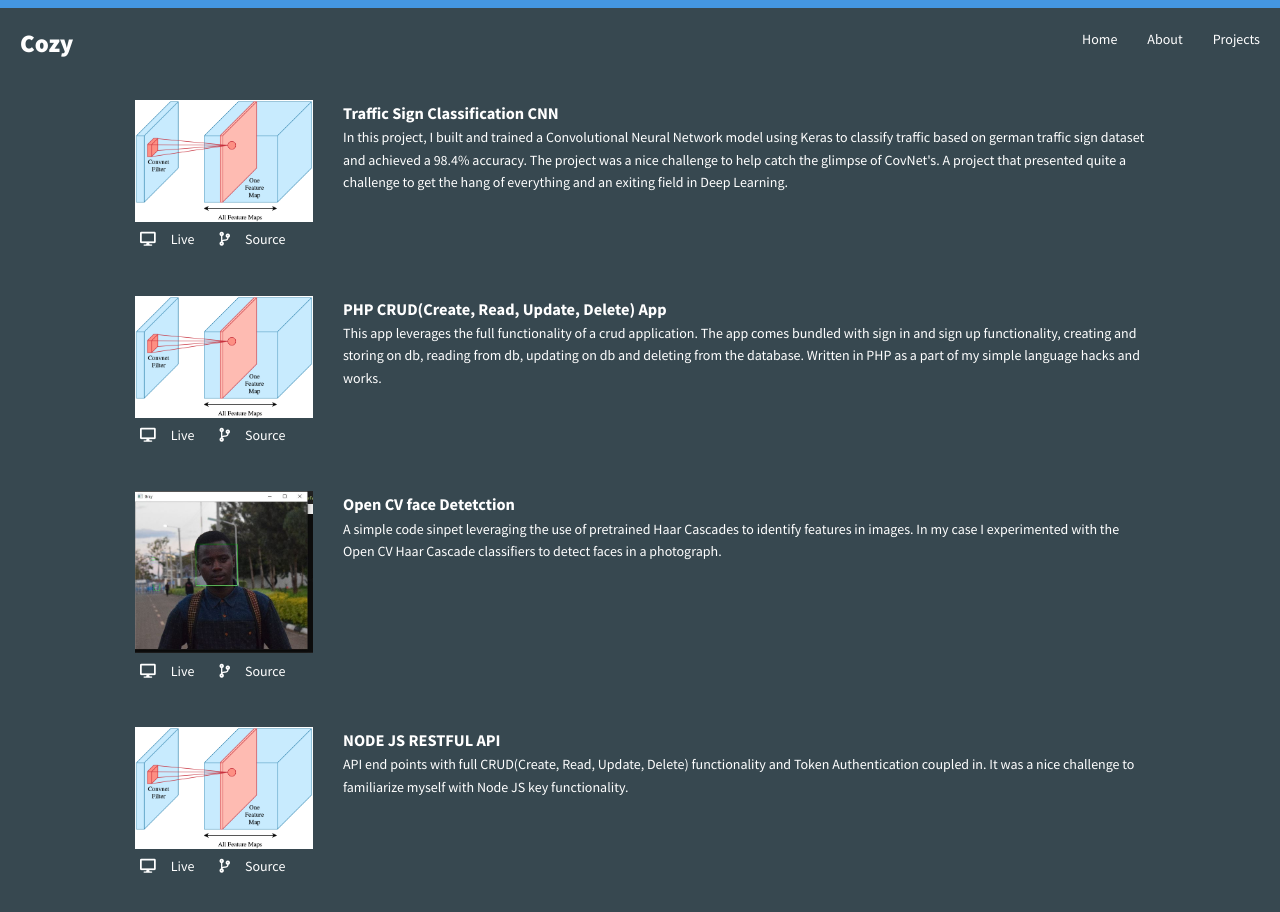
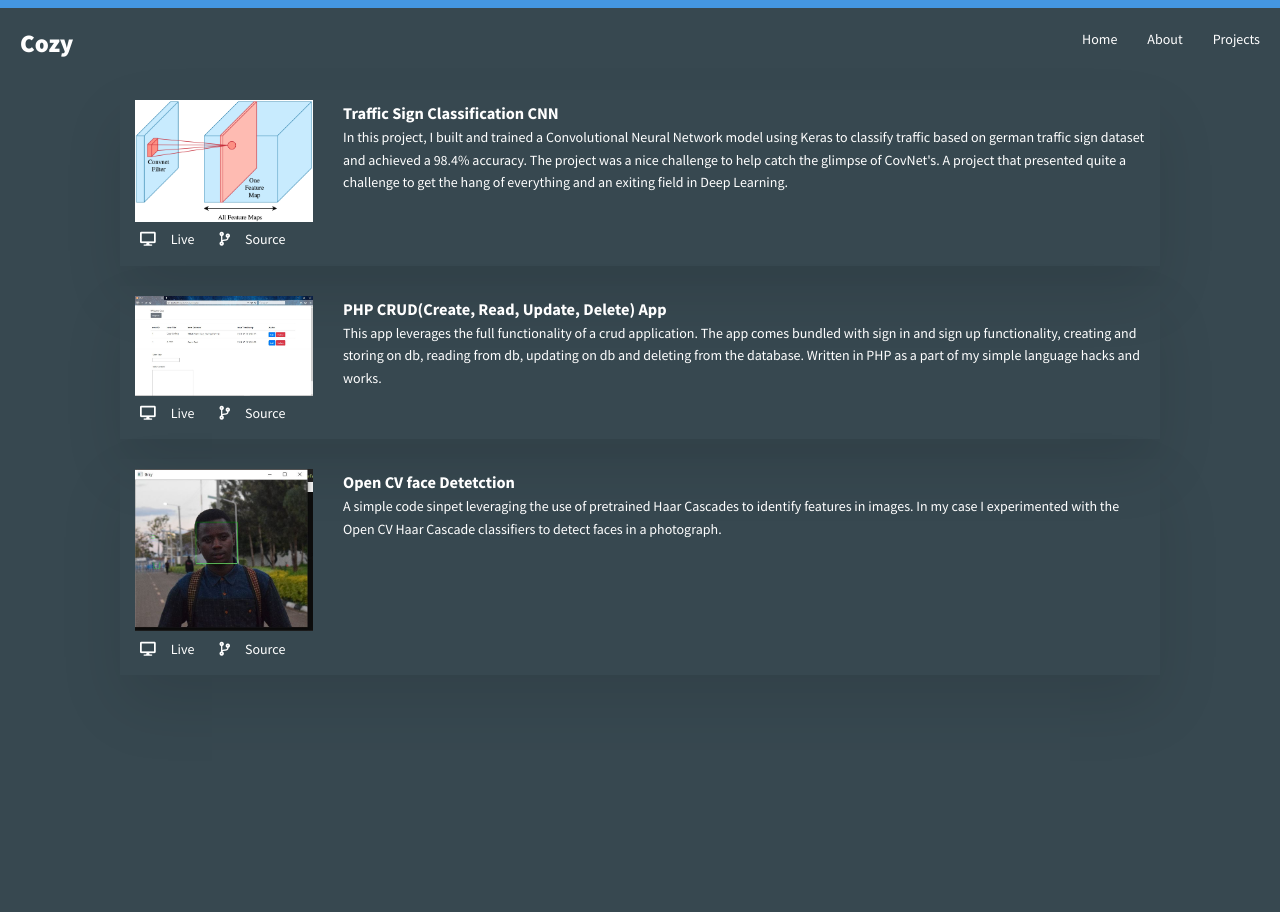
Before and after one commit to ItsCosmas/itscosmas.github.io, a React (Create React App) app: page /projects in a window 1280 px wide. After the commit the page ends 800 px from the top, so only its background shows below. Built offline with nearby package versions, Linux system fonts and the light colour scheme.

Commit message:
Styled and added small mods to this component

```diff
--- a/src/components/projects/projects.js
+++ b/src/components/projects/projects.js
@@ -1,5 +1,6 @@
 import React from 'react';
 import cnn from '../../assets/images/convnet.png';
+import crud from '../../assets/images/CRUD.JPG'
 import detectedPic from '../../assets/images/detected.JPG';
 
 const projects = (props) => {
@@ -8,7 +9,7 @@ const projects = (props) => {
             {/* /////////////////////////////////////////////////////////////////////////////////////////////////////////
             /////////////////////////PROJECT 1 //////////////////////////////////////////////////////////////////////////
             /////////////////////////////////////////////////////////////////////////////////////////////////////////// */}
-            <div className="row">
+            <div className="row box-style">
                 <div className="project-box__banner">
                     <img src={cnn} alt="convnet" />
                     <div className="project-box__banner-links">
@@ -28,9 +29,9 @@ const projects = (props) => {
             {/* /////////////////////////////////////////////////////////////////////////////////////////////////////////
             /////////////////////////PROJECT 2 //////////////////////////////////////////////////////////////////////////
             /////////////////////////////////////////////////////////////////////////////////////////////////////////// */}
-            <div className="row">
+            <div className="row box-style">
                 <div className="project-box__banner">
-                    <img src={cnn} alt="convnet" />
+                    <img src={crud} alt="convnet" />
                     <div className="project-box__banner-links">
                         <a href={`kaw`} className={`link link--inactive`}><i className="fas fa-desktop"></i><span>Live</span></a>
                         <a href={`https://github.com/ItsCosmas/PHP-CRUD-app`} className={`link`}><i className="fas fa-code-branch"></i><span>Source</span></a>
@@ -48,7 +49,7 @@ const projects = (props) => {
             {/* /////////////////////////////////////////////////////////////////////////////////////////////////////////
             /////////////////////////PROJECT 3 //////////////////////////////////////////////////////////////////////////
             /////////////////////////////////////////////////////////////////////////////////////////////////////////// */}
-            <div className="row">
+            <div className="row box-style">
                 <div className="project-box__banner">
                     <img src={detectedPic} alt="convnet" />
                     <div className="project-box__banner-links">
@@ -64,25 +65,6 @@ const projects = (props) => {
                     </p>
                 </div>
             </div>
-            {/* /////////////////////////////////////////////////////////////////////////////////////////////////////////
-            /////////////////////////PROJECT 4 //////////////////////////////////////////////////////////////////////////
-            /////////////////////////////////////////////////////////////////////////////////////////////////////////// */}
-            <div className="row">
-                <div className="project-box__banner">
-                    <img src={cnn} alt="convnet" />
-                    <div className="project-box__banner-links">
-                        <a href={`kaw`} className={`link link--inactive`}><i className="fas fa-desktop"></i><span>Live</span></a>
-                        <a href={`hg`} className={`link`}><i className="fas fa-code-branch"></i><span>Source</span></a>
-                    </div>
-                </div>
-                <div className="project-box__desc">
-                    <h3>NODE JS RESTFUL API</h3>
-                    <p>
-                        API end points with full CRUD(Create, Read, Update, Delete) functionality and Token Authentication coupled in.
-                        It was a nice challenge to familiarize myself with Node JS key functionality.
-                    </p>
-                </div>
-            </div>
         </div>
     )
 };
```
